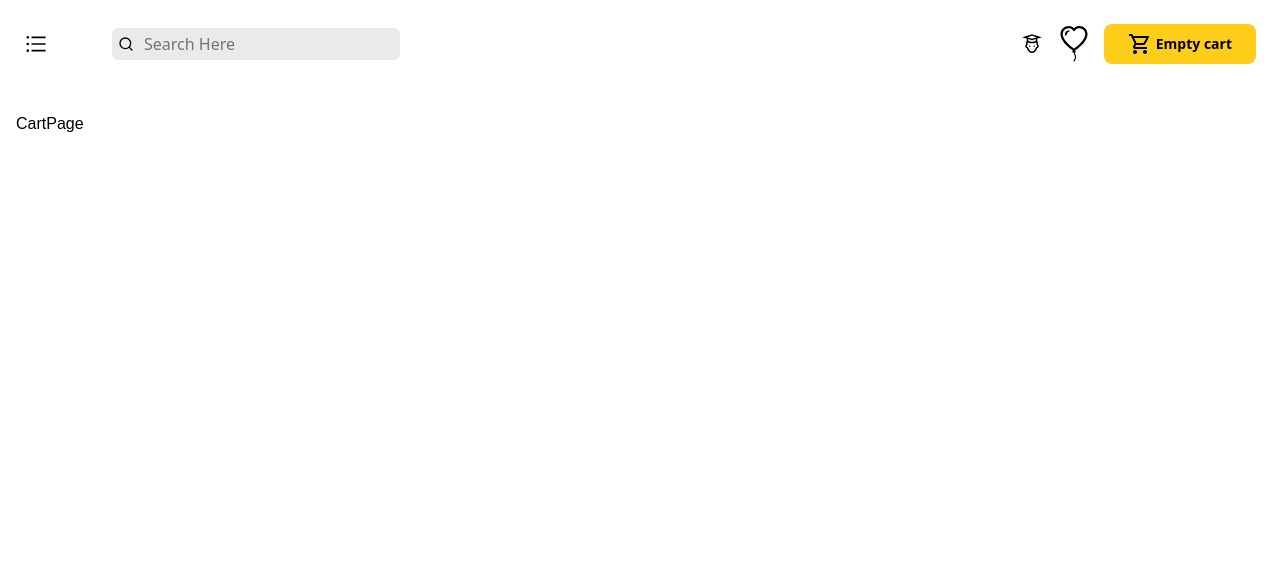
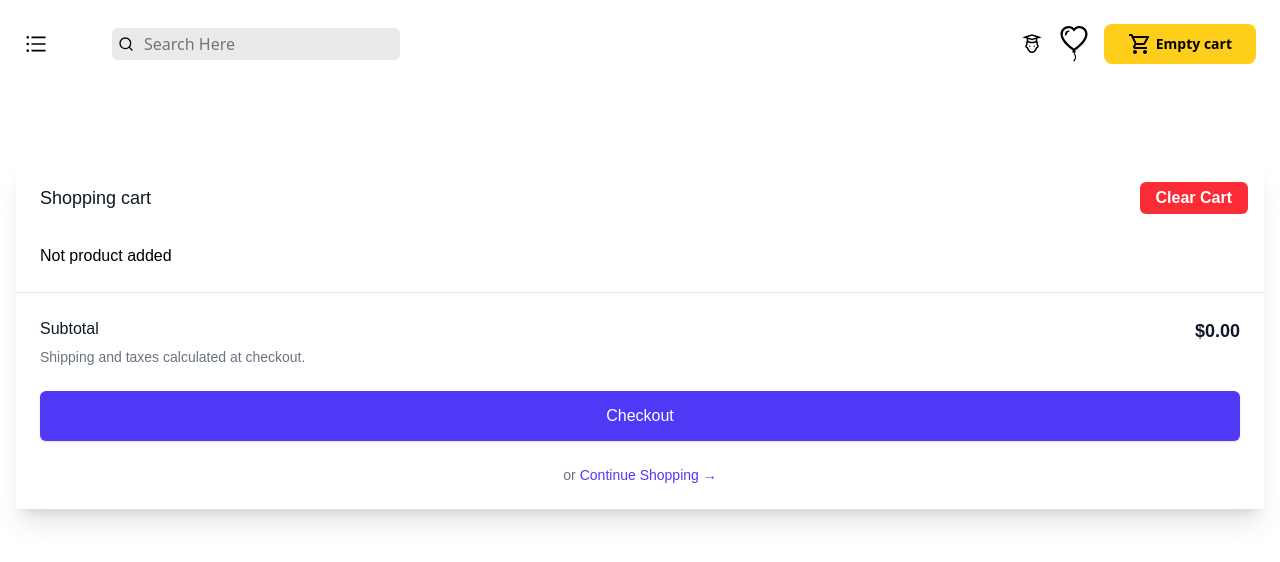
Before and after one commit to MithranMurugavel/Online-BookStore, a React (Vite) app in the folder frontend/: page /cart in a window 1280 px wide. Shown: the top 562 px of the page. Built offline with nearby package versions, Linux system fonts and the light colour scheme.

Commit message:
feat!:integrate the cart page

```diff
--- a/frontend/src/pages/books/CartPage.jsx
+++ b/frontend/src/pages/books/CartPage.jsx
@@ -1,8 +1,115 @@
 import React from 'react'
+import { useDispatch, useSelector } from 'react-redux'
+import { Link } from 'react-router-dom'
+import { getimg } from '../../utils/getimg';
+import {removeFromCart, clearCart} from '../../redux/features/cartSlice';
 
 const CartPage = () => {
+  const cartItems = useSelector(state => state.cart.cartItems);
+  const dispatch = useDispatch();
+
+  const totalprice = cartItems.reduce((acc,item) => acc + item.newPrice, 0).toFixed(2);
+
+  const handleRemoveFromCart =(product) =>{
+    dispatch(removeFromCart(product))
+  }
+  const handleClearCart =()=>{
+    dispatch(clearCart())
+  }
   return (
-    <div>CartPage</div>
+    <>
+    <div className="flex mt-12 h-full flex-col overflow-hidden bg-white shadow-xl">
+    <div className="flex-1 overflow-y-auto px-4 py-6 sm:px-6">
+      <div className="flex items-start justify-between">
+        <div className="text-lg font-medium text-gray-900">Shopping cart</div>
+        <div className="ml-3 flex h-7 items-center ">
+          <button
+          onClick={handleClearCart}
+            type="button"
+            className="relative -m-2 py-1 px-2 bg-red-500 text-white rounded-md hover:bg-secondary transition-all duration-200  ">
+            <span className="p-2 font-bold" >Clear Cart</span>
+          </button>
+        </div>
+      </div>
+
+      <div className="mt-8">
+        <div className="flow-root">
+          {
+            cartItems.length>0 ? (<ul role="list" className="-my-6 divide-y divide-gray-200">
+              {
+                cartItems.map((product) =>(
+
+                <li  key ={product?._id} className='flex py-6'>
+                  <div className="h-24 w-24 flex-shrink-0 overflow-hidden rounded-md border border-gray-200">
+                    <img
+                      alt=""
+                      src = {`${getimg(product?.coverImage)}`}
+                      className="h-full w-full object-cover object-center"
+                    />
+                  </div>
+
+                  <div className="ml-4 flex flex-1 flex-col">
+                    <div>
+                      <div className="flex flex-wrap justify-between text-base font-medium text-gray-900">
+                        <h3>
+                          <Link to='/'>{product.title}</Link>
+                        </h3>
+                        <p className="sm:ml-4 font-bold">${product?.newPrice}</p>
+                      </div>
+                      <p className="mt-1 text-sm text-gray-500 capitalize"><strong>Category:</strong> Fiction</p>
+                    </div>
+                    <div className="flex flex-1 flex-wrap items-end justify-between space-y-2 text-sm">
+                      <p className="text-gray-500"><strong>Qty:</strong> 1</p>
+
+                      <div className="flex">
+                        <button
+                        onClick={() => handleRemoveFromCart(product)}
+                        type="button" className="font-medium text-indigo-600 hover:text-indigo-500">
+                          Remove
+                        </button>
+                      </div>
+                    </div>
+                  </div>
+                </li>
+                ))
+                  }
+            </ul>) : (<h4>Not product added</h4>)
+          }
+
+        </div>
+      </div>
+    </div>
+
+    <div className="border-t border-gray-200 px-4 py-6 sm:px-6">
+      <div className="flex justify-between text-base font-medium text-gray-900">
+        <p>Subtotal</p>
+        <p className='font-bold text-lg'>${totalprice ? totalprice : 0}</p>
+      </div>
+      <p className="mt-0.5 text-sm text-gray-500">Shipping and taxes calculated at checkout.</p>
+      <div className="mt-6">
+        <Link
+          to="/checkout"
+          className="flex items-center justify-center rounded-md border border-transparent bg-indigo-600 px-6 py-3 text-base font-medium text-white shadow-sm hover:bg-indigo-700"
+        >
+          Checkout
+        </Link>
+      </div>
+      <div className="mt-6 flex justify-center text-center text-sm text-gray-500">
+        <Link to="/">
+          or
+          <button
+            type="button"
+
+            className="font-medium text-indigo-600 hover:text-indigo-500 ml-1"
+          >
+            Continue Shopping
+            <span aria-hidden="true"> &rarr;</span>
+          </button>
+        </Link>
+      </div>
+    </div>
+  </div>
+    </>
   )
 }
 
--- a/frontend/src/redux/features/cartSlice.js
+++ b/frontend/src/redux/features/cartSlice.js
@@ -31,10 +31,16 @@
                     });
             }
         },
+        removeFromCart: (state, action) => {
+            state.cartItems =  state.cartItems.filter(item => item._id !== action.payload._id)
+        },
+        clearCart: (state) => {
+            state.cartItems = []
+        }
 
     }
 })
 
 // export the actions
-export const {addToCart} =cartSlice.actions;
+export const {addToCart,removeFromCart,clearCart} =cartSlice.actions;
 export default cartSlice.reducer;
```
